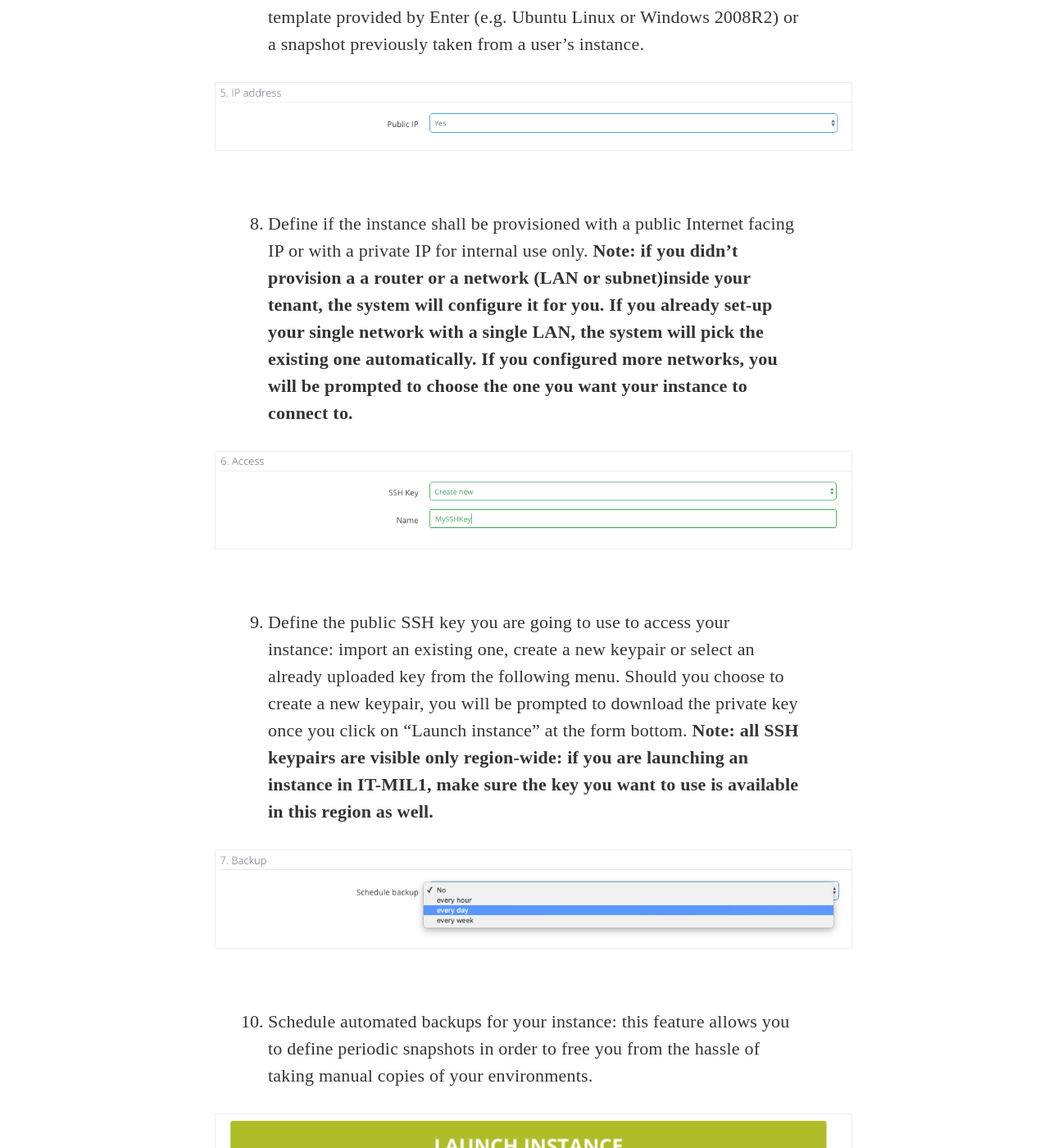
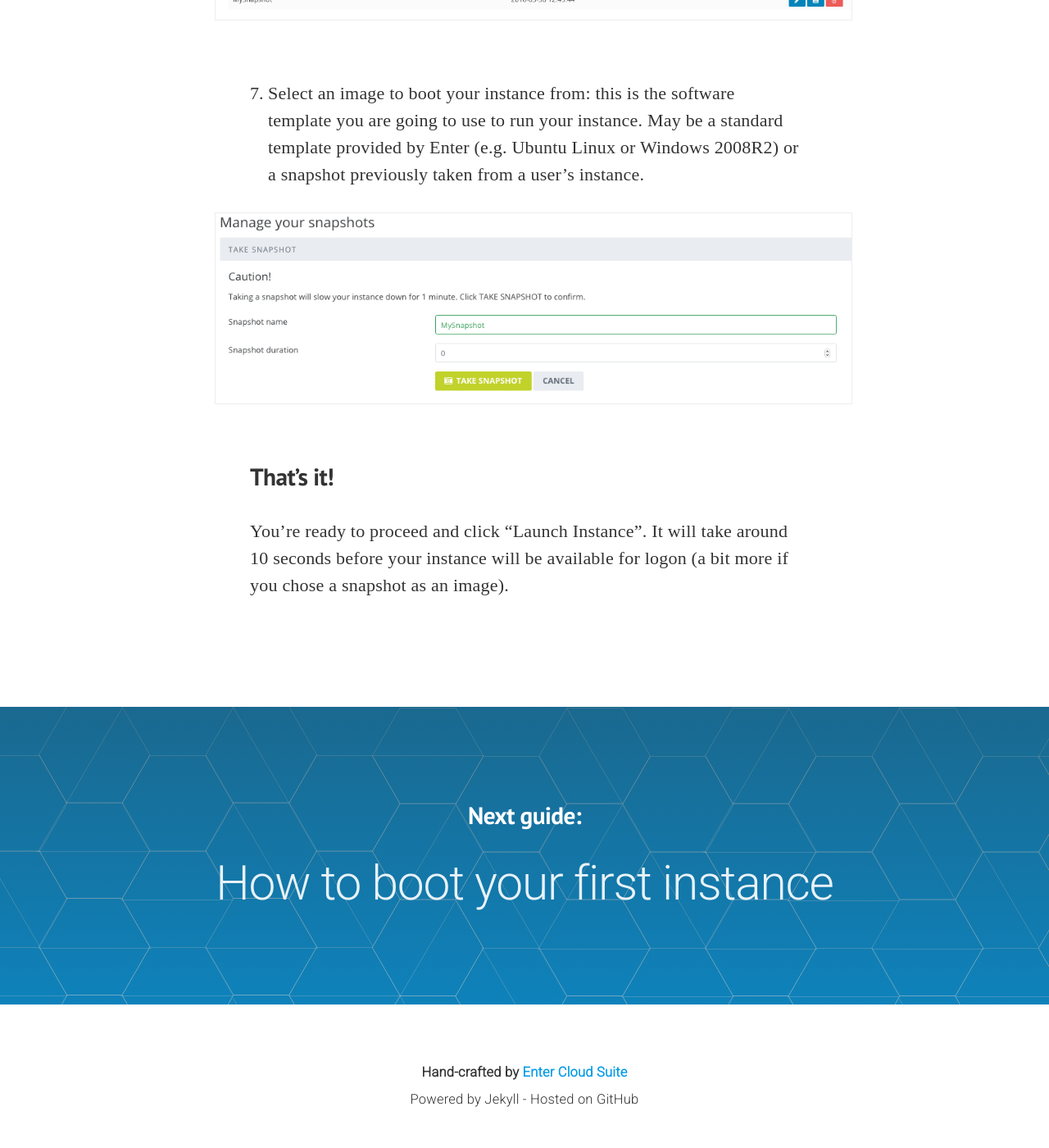
Before and after one commit to entercloudsuite/entercloudsuite.github.io, a Jekyll site: the page built from _posts/2016-03-30-how-to-snapshot-your-instance.markdown, in a window 1280 px wide and 1400 px high, scrolled down 2278 px. Shown: the whole window at 82% size. Built offline with Jekyll 4.4.1, drawn with Linux system fonts in a browser that asks for light colours; nearby versions of some CDN libraries; some web fonts are replaced; some of the changed text lies outside the part shown.

Commit message:
Edit post

```diff
--- a/_posts/2016-03-30-how-to-snapshot-your-instance.markdown
+++ b/_posts/2016-03-30-how-to-snapshot-your-instance.markdown
@@ -1,13 +1,13 @@
 ---
 layout: post
-title:  "How to boot your first instance"
-date:   2016-03-29 00:00:00
+title:  "How to snapshot your instance"
+date:   2016-03-30 00:00:00
 last_modified_at:  2016-03-29 00:00:00
-excerpt: "Create and launch your first instance with Enter Cloud Suite."
+excerpt: "Snapshot your instance with Enter Cloud Suite."
 categories: computing
 tags:
 image:
-  feature: first-instance.jpg
+  feature: snapshot.jpg
   topPosition: -50px
 bgContrast: dark
 bgGradientOpacity: lighter
@@ -18,29 +18,20 @@
 2. Click on **Computing > Instances** on the left menu.
 
 3. Click on **Launch instance** on top right of the dashboard.
-<img class="responsive-guide-img" src="{{ site.baseurl_posts_img }}ecs-computing-first-instance-03.png">
+<img class="responsive-guide-img" src="{{ site.baseurl_posts_img }}ecs-computing-snapshot-01.png">
 
 4. Choose a name for the instance you are going to spin up.
-<img class="responsive-guide-img" src="{{ site.baseurl_posts_img }}ecs-computing-first-instance-04.png">
+<img class="responsive-guide-img" src="{{ site.baseurl_posts_img }}ecs-computing-snapshot-02.png">
 
 5. Select a Region you want your instance to be run into (Italy-Milano1, Germany-Frankfurt1 or Netherlands-Amsterdam1).
-<img class="responsive-guide-img" src="{{ site.baseurl_posts_img }}ecs-computing-first-instance-05.png">
+<img class="responsive-guide-img" src="{{ site.baseurl_posts_img }}ecs-computing-snapshot-03.png">
 
 6. Pick a flavor to define the virtual hardware specifications (CPU, RAM and HDD) of your instance.
 **Note: if you are exceeding your configured quotas, some flavors may be grayed out accordingly.**
-<img class="responsive-guide-img" src="{{ site.baseurl_posts_img }}ecs-computing-first-instance-06.png">
+<img class="responsive-guide-img" src="{{ site.baseurl_posts_img }}ecs-computing-snapshot-04.png">
 
 7. Select an image to boot your instance from: this is the software template you are going to use to run your instance. May be a standard template provided by Enter (e.g. Ubuntu Linux or Windows 2008R2) or a snapshot previously taken from a user's instance.
-<img class="responsive-guide-img" src="{{ site.baseurl_posts_img }}ecs-computing-first-instance-07.png">
-
-8. Define if the instance shall be provisioned with a public Internet facing IP or with a private IP for internal use only. **Note: if you didn't provision a a router or a network (LAN or subnet)inside your tenant, the system will configure it for you. If you already set-up your single network with a single LAN, the system will pick the existing one automatically. If you configured more networks, you will be prompted to choose the one you want your instance to connect to.**
-<img class="responsive-guide-img" src="{{ site.baseurl_posts_img }}ecs-computing-first-instance-08.png">
-
-9. Define the public SSH key you are going to use to access your instance: import an existing one, create a new keypair or select an already uploaded key from the following menu. Should you choose to create a new keypair, you will be prompted to download the private key once you click on "Launch instance" at the form bottom. **Note: all SSH keypairs are visible only region-wide: if you are launching an instance in IT-MIL1, make sure the key you want to use is available in this region as well.**
-<img class="responsive-guide-img" src="{{ site.baseurl_posts_img }}ecs-computing-first-instance-09.png">
-
-10. Schedule automated backups for your instance: this feature allows you to define periodic snapshots in order to free you from the hassle of taking manual copies of your environments.
-<img class="responsive-guide-img" src="{{ site.baseurl_posts_img }}ecs-computing-first-instance-10.png">
+<img class="responsive-guide-img" src="{{ site.baseurl_posts_img }}ecs-computing-snapshot-05.png">
 
 #### That's it!
 
```
